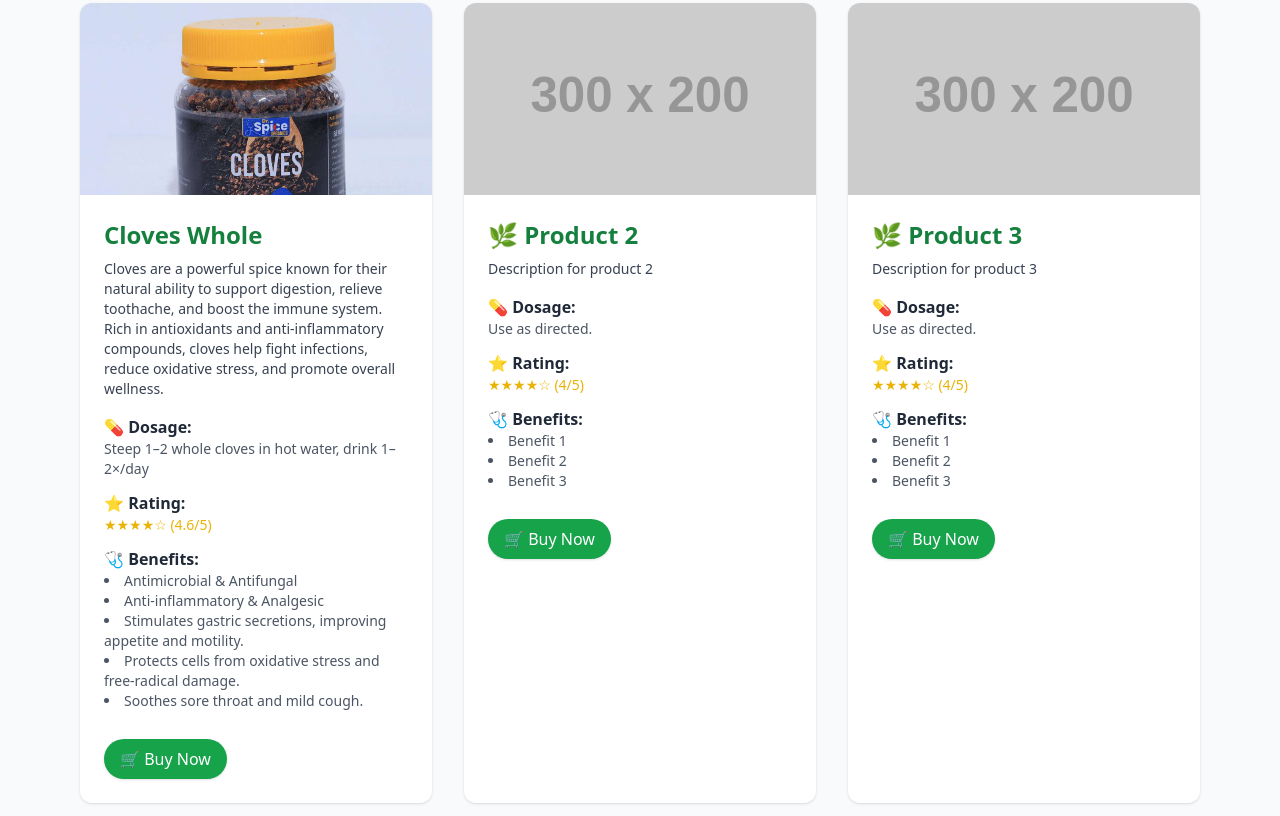
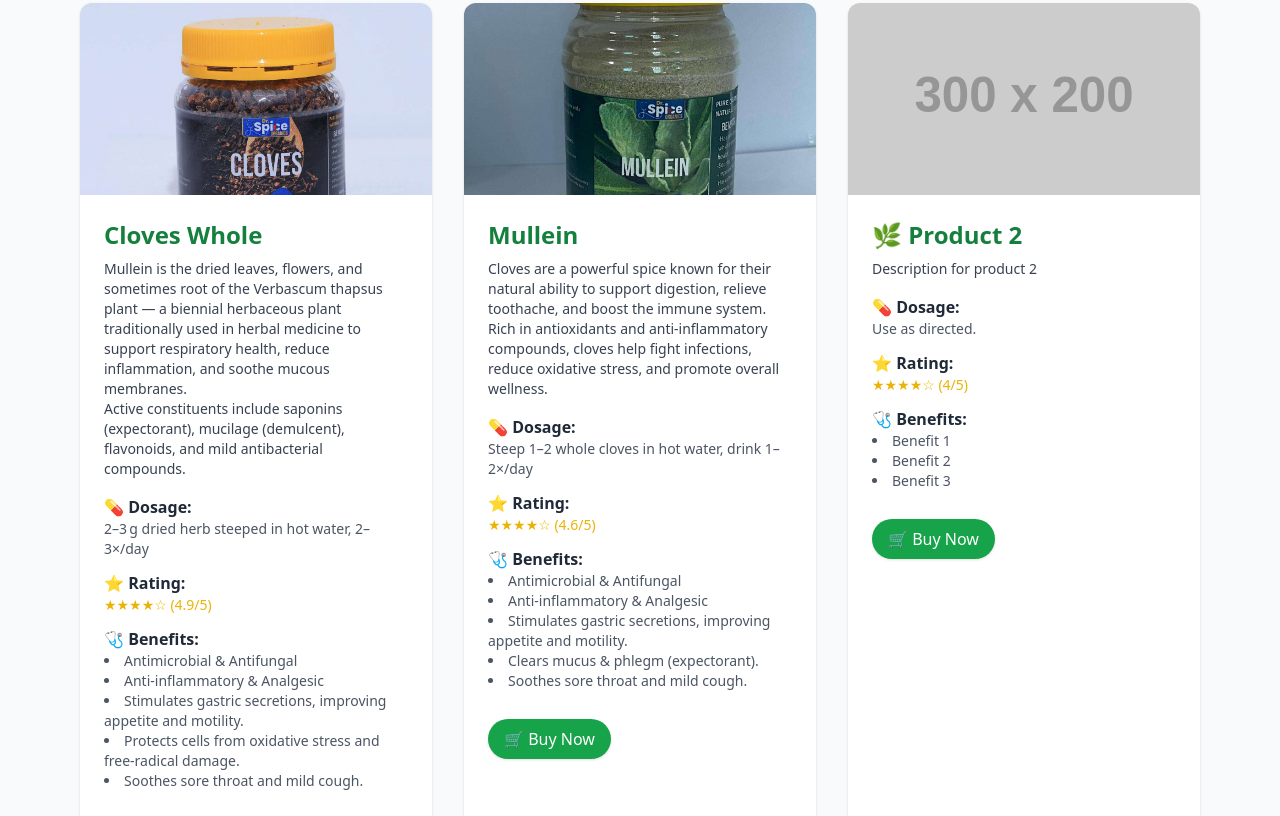
Before and after one commit to drspice-organics/drspice, a plain HTML site: page products.html in a window 1280 px wide. Shown: the part 1307-2123 px from the top of the page. Drawn offline with nearby package versions, Linux system fonts and the light colour scheme; placeholder pictures from the web are drawn by us.

Commit message:
Update products.html

```diff
--- a/products.html
+++ b/products.html
@@ -100,9 +100,9 @@ const products = [
     {
     name: "Cloves Whole",
     image: "products/cloves.jpeg",
-    description: "Cloves are a powerful spice known for their natural ability to support digestion, relieve toothache, and boost the immune system. Rich in antioxidants and anti-inflammatory compounds, cloves help fight infections, reduce oxidative stress, and promote overall wellness.",
-    dosage: "Steep 1–2 whole cloves in hot water, drink 1–2×/day",
-    rating: "★★★★☆ (4.6/5)",
+    description: "Mullein is the dried leaves, flowers, and sometimes root of the Verbascum thapsus plant — a biennial herbaceous plant traditionally used in herbal medicine to support respiratory health, reduce inflammation, and soothe mucous membranes.<br>Active constituents include saponins (expectorant), mucilage (demulcent), flavonoids, and mild antibacterial compounds.",
+    dosage: "2–3 g dried herb steeped in hot water, 2–3×/day",
+    rating: "★★★★☆ (4.9/5)",
     benefits: [
       "Antimicrobial & Antifungal",
       "Anti-inflammatory & Analgesic",
@@ -111,6 +111,22 @@ const products = [
       "Soothes sore throat and mild cough."
     ],
     link: "https://www.drspiceorganics.com/product?himalayan-salt"
+  },
+
+  {
+    name: "Mullein",
+    image: "products/Mullein.jpeg",
+    description: "Cloves are a powerful spice known for their natural ability to support digestion, relieve toothache, and boost the immune system. Rich in antioxidants and anti-inflammatory compounds, cloves help fight infections, reduce oxidative stress, and promote overall wellness.",
+    dosage: "Steep 1–2 whole cloves in hot water, drink 1–2×/day",
+    rating: "★★★★☆ (4.6/5)",
+    benefits: [
+      "Antimicrobial & Antifungal",
+      "Anti-inflammatory & Analgesic",
+      "Stimulates gastric secretions, improving appetite and motility.",
+      "Clears mucus & phlegm (expectorant).",
+      "Soothes sore throat and mild cough."
+    ],
+    link: "https://www.drspiceorganics.com/shop?page=2"
   },
   // You can replicate the structure above for ~50 products.
   // Simply push more objects here, adjusting name, image, description, etc.
```
